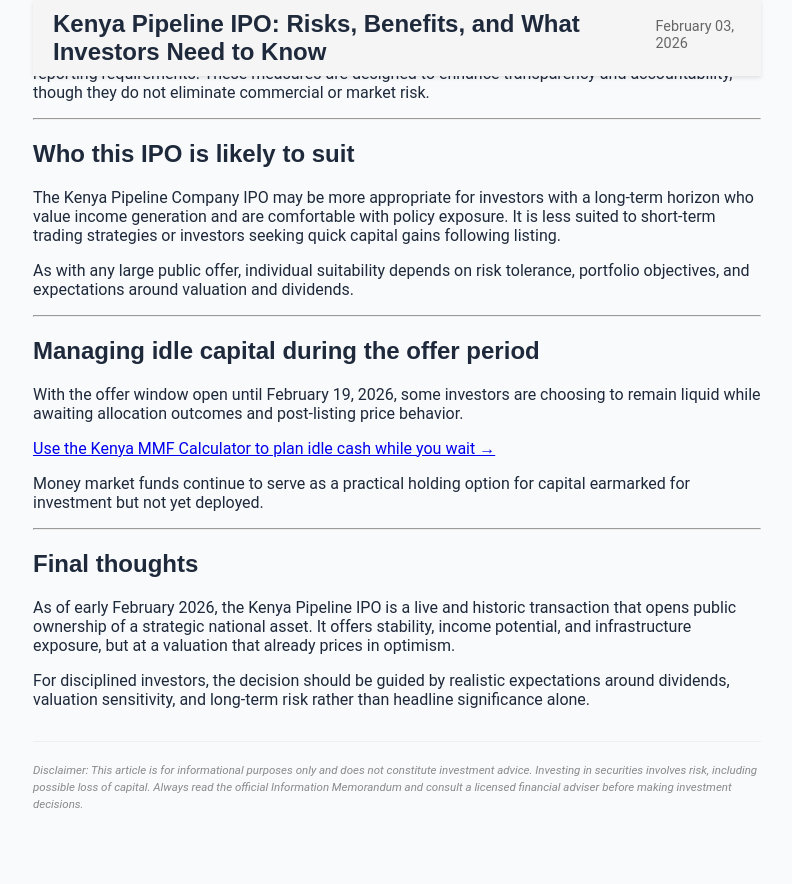
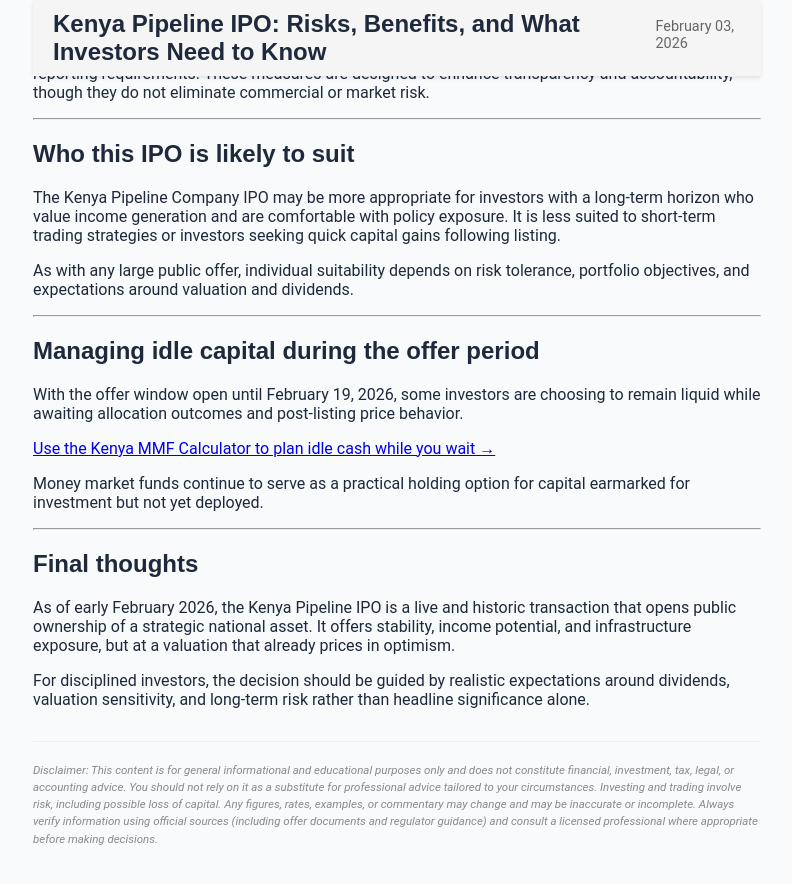
Before and after one commit to Coinimain/kenyanmmf, a Jekyll site: the page built from _posts/2026-02-03-kenya-pipeline-ipo-risks-benefits.md, in a window 1280 px wide and 900 px high, scrolled down 2165 px. Shown: the top 884 px of the window, without its empty margins (243-1035 px from the left). Built offline with Jekyll 4.4.1, drawn with Linux system fonts in a browser that asks for light colours; comment, search, counter and statistics services are not loaded.

Commit message:
Add KRA bank deposits tax article and refine global disclaimer

```diff
--- a/_includes/disclaimer.html
+++ b/_includes/disclaimer.html
@@ -1,8 +1,10 @@
 <p class="post-disclaimer">
   <em>
-    Disclaimer: This article is for informational purposes only and does not constitute investment advice.
-    Investing in securities involves risk, including possible loss of capital.
-    Always read the official Information Memorandum and consult a licensed financial adviser
-    before making investment decisions.
+    Disclaimer: This content is for general informational and educational purposes only and does not constitute
+    financial, investment, tax, legal, or accounting advice. You should not rely on it as a substitute for
+    professional advice tailored to your circumstances. Investing and trading involve risk, including possible
+    loss of capital. Any figures, rates, examples, or commentary may change and may be inaccurate or incomplete.
+    Always verify information using official sources (including offer documents and regulator guidance) and consult
+    a licensed professional where appropriate before making decisions.
   </em>
 </p>
```
Also changed, not shown: _posts/2026-02-04-kra-unexplained-bank-deposits-taxable-income.md (added, +46 -0 lines).
